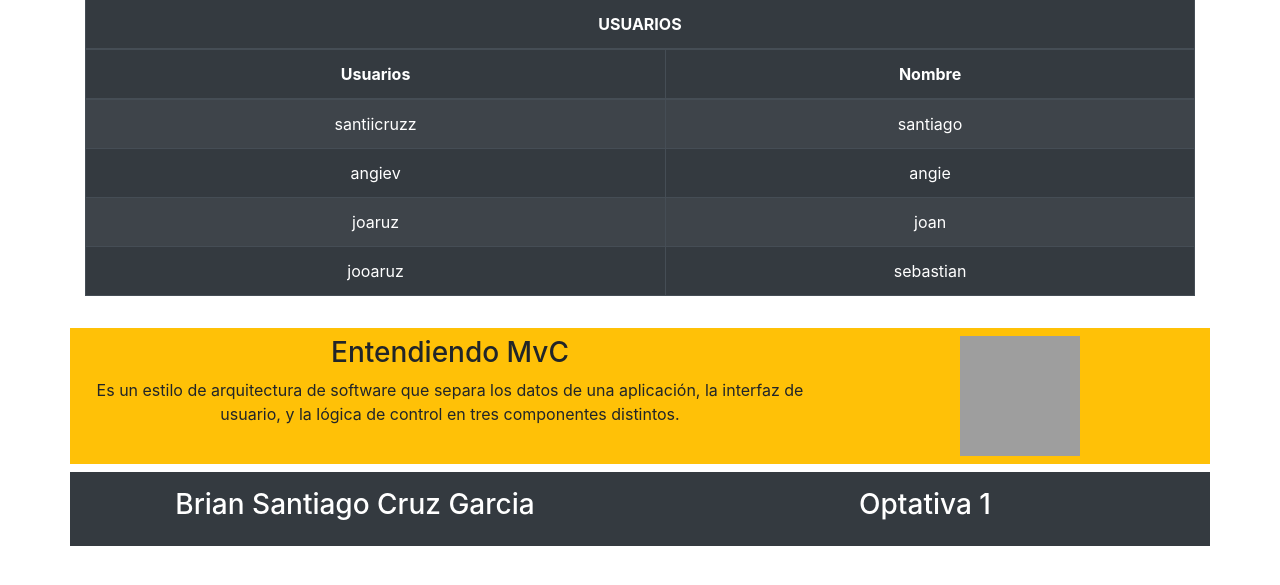
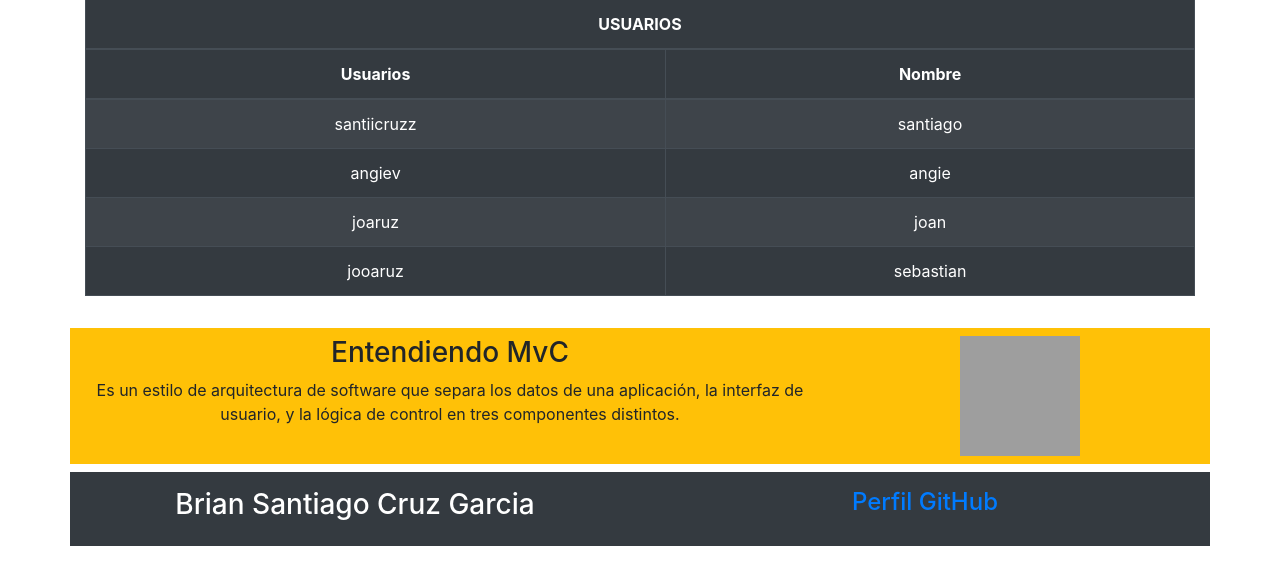
Before and after one commit to santiicruzz/tarea-mvc, a PHP site: page / in a window 1280 px wide. Shown: the part 81-666 px from the top of the page. Run offline with PHP 8.4, Linux system fonts and the light colour scheme; data comes from the database, SQL or seed files in the repository; grey boxes are pictures that could not be loaded.

Commit message:
link github

```diff
--- a/views/V_verUsuarios.php
+++ b/views/V_verUsuarios.php
@@ -57,7 +57,7 @@
                        <h3>Brian Santiago Cruz Garcia</h3>
                     </div>
                     <div class="col-6">
-                        <h3>Optativa 1</h3>
+                        <h4><a href="https://github.com/santiicruzz/tarea-mvc">Perfil GitHub</a></h4>
                     </div>
                 </div>
             </div>
```
